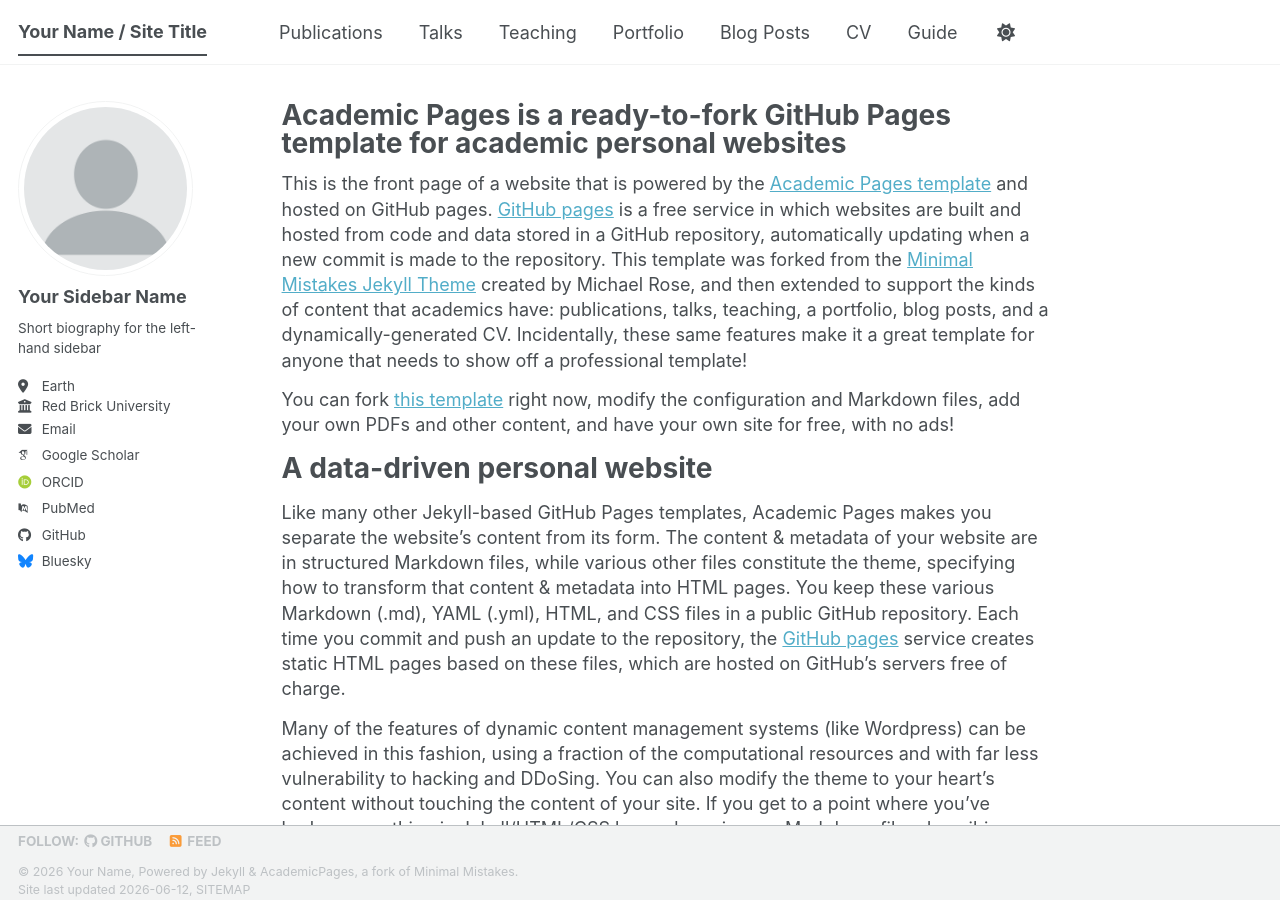
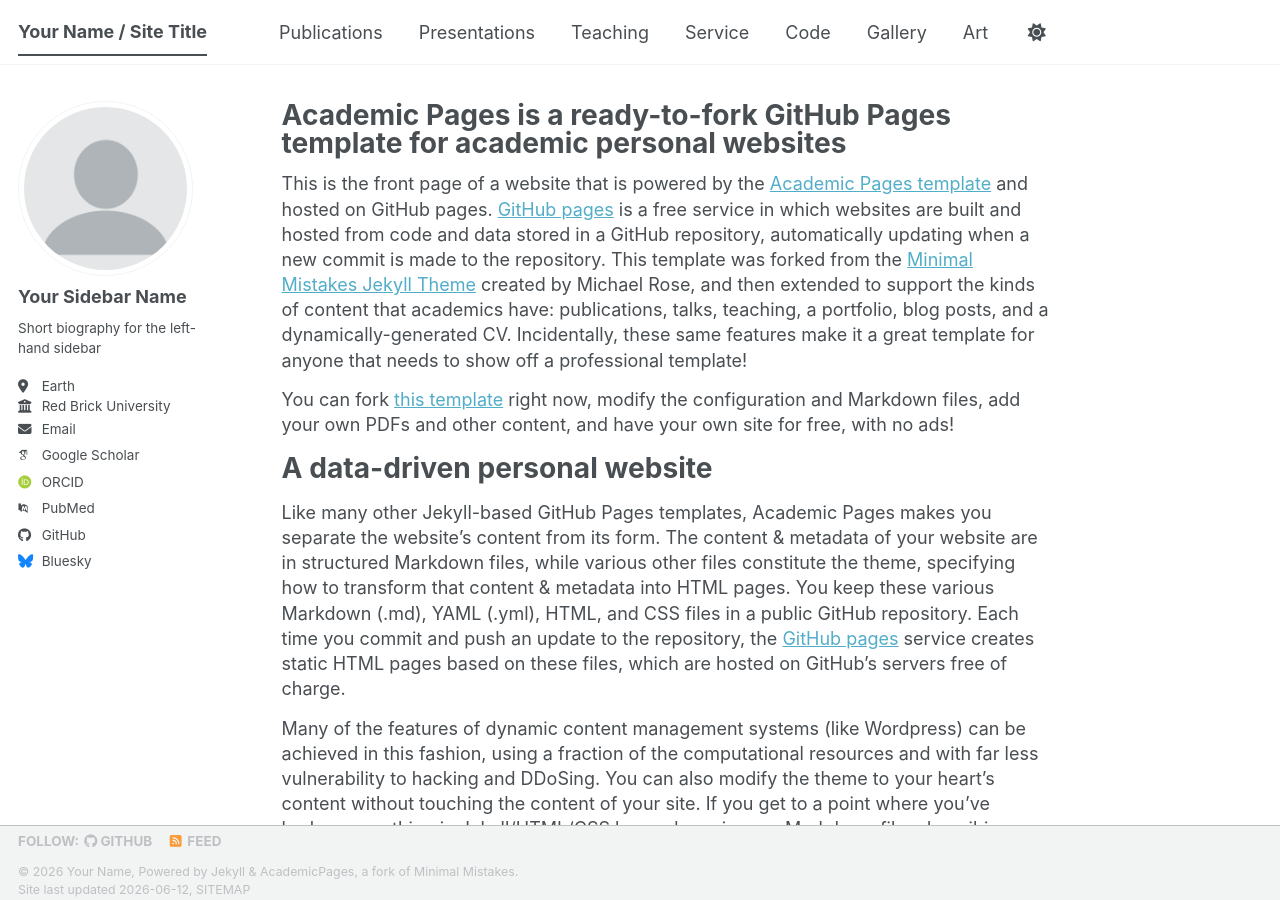
Before and after one commit to brundinm/brundinm.github.io, a Jekyll site: the page built from _pages/about.md, in a window 1280 px wide and 900 px high. Built offline with Jekyll 4.4.1, drawn with Linux system fonts in a browser that asks for light colours; some web fonts are replaced; a script bundle is joined from its source files by our own code; library files that are not in the unit come from our copies.

Commit message:
Add files via upload

```diff
--- a/_data/navigation.yml
+++ b/_data/navigation.yml
@@ -8,26 +8,24 @@
 #      Markdown formatted page while the second is generated using JSON.
 
 main:
+
   - title: "Publications"
     url: /publications/
 
-  - title: "Talks"
-    url: /talks/
+  - title: "Presentations"
+    url: /presentations/
 
   - title: "Teaching"
     url: /teaching/
 
-  - title: "Portfolio"
-    url: /portfolio/
+  - title: "Service"
+    url: /service/
 
-  - title: "Blog Posts"
-    url: /year-archive/
+  - title: "Code"
+    url: /code/
 
-  - title: "CV"
-    url: /cv/
+  - title: "Gallery"
+    url: /gallery/
 
-  # - title: "CV"
-  #   url: /cv-json/
-
-  - title: "Guide"
-    url: /markdown/
+  - title: "Art"
+    url: /art/
```
